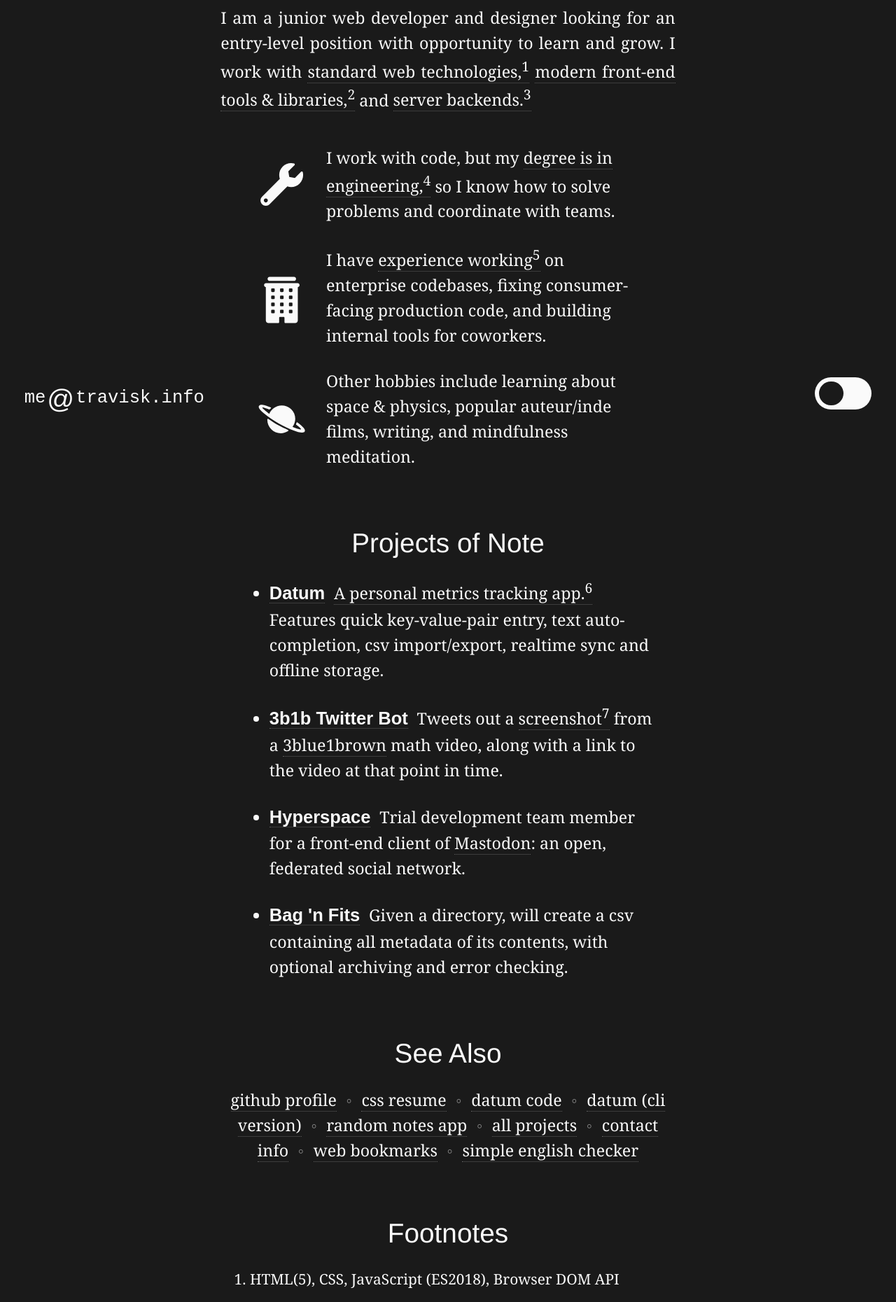
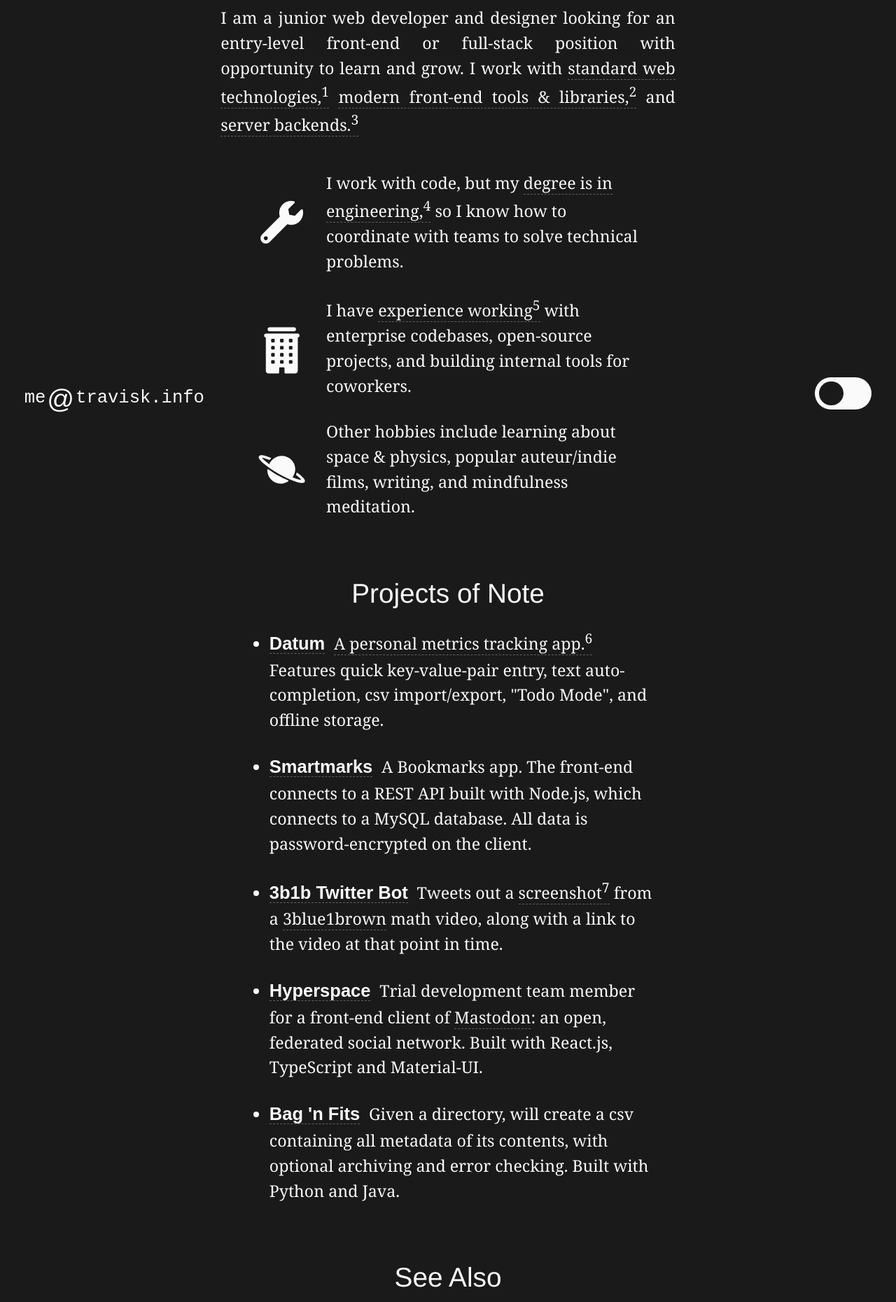
Before and after one commit to tdkohlbeck/hire.travisk.info, a React (Create React App) app: page / in a window 1280 px wide. Shown: the part 180-2040 px from the top of the page at 70% size. Built offline with nearby package versions, Linux system fonts and the light colour scheme.

Commit message:
updates copy, adds smartmarks project

```diff
--- a/src/App.css
+++ b/src/App.css
@@ -25,7 +25,7 @@ body,
 
 a {
 	color: var(--color);
-	border-bottom: 1px dotted hsla(0, 0%, 50%, 0.67);
+	border-bottom: 1px dashed hsla(0, 0%, 50%, 0.67);
 	text-decoration: none;
 }
 
--- a/src/App.js
+++ b/src/App.js
@@ -5,19 +5,23 @@ import { ReactComponent as OfficeIcon } from './office.svg'
 import { ReactComponent as PlanetIcon } from './planet.svg'
 
 const personal_blurb =
-	'Other hobbies include learning about space & physics, popular auteur/inde films, writing, and mindfulness meditation.'
+	'Other hobbies include learning about space & physics, popular auteur/indie films, writing, and mindfulness meditation.'
 const bag_n_fits_blurb =
-	'Given a directory, will create a csv containing all metadata of its contents, with optional archiving and error checking.'
+	'Given a directory, will create a csv containing all metadata of its contents, with optional archiving and error checking. Built with Python and Java.'
 
 // other links
 const other_links = [
 	{
 		text: 'github profile',
-		url: 'http://github.com/travisk-codes',
+		url: 'https://github.com/travisk-codes',
+	},
+	{
+		text: 'linkedin profile',
+		url: 'https://www.linkedin.com/in/travisk-works/'
 	},
 	{
 		text: 'css resume',
-		url: 'http://travisk.info/resume?noheader',
+		url: 'https://travisk.info/resume?noheader',
 	},
 	{
 		text: 'datum code',
@@ -34,20 +38,20 @@ const other_links = [
 			'https://github.com/travisk-codes/react-random-notes',
 	},
 	{
-		text: 'all projects',
-		url: 'http://travisk.info/projects?noheader',
-	},
-	{
-		text: 'contact info',
-		url: 'http://travisk.info/contact?noheader',
-	},
-	{
 		text: 'web bookmarks',
-		url: 'http://travisk.info/links?noheader',
+		url: 'https://travisk.info/links?noheader',
 	},
 	{
 		text: 'simple english checker',
 		url: 'https://simple-english-checker.netlify.com',
+	},
+	{
+		text: 'all projects',
+		url: 'https://travisk.info/projects?noheader',
+	},
+	{
+		text: 'contact info',
+		url: 'https://travisk.info/contact?noheader',
 	},
 ]
 
@@ -91,6 +95,7 @@ function App() {
 				const number = e.target.href.split('').pop()
 				let footnote = document.getElementById(number)
 				footnote.style.fontWeight = 'bold'
+				footnote.style.fontSize = '1.25em'
 			})
 		})
 	})
@@ -99,7 +104,7 @@ function App() {
 			<header>Hi, I'm Travis.</header>
 			<main>
 				I am a junior web developer and designer looking for
-				an entry-level position with opportunity to learn
+				an entry-level front-end or full-stack position with opportunity to learn
 				and grow. I work with{' '}
 				<a className='footnote' href='#1'>
 					standard web technologies,<sup>1</sup>
@@ -121,8 +126,7 @@ function App() {
 							<a className='footnote' href='#4'>
 								degree is in engineering,<sup>4</sup>
 							</a>{' '}
-							so I know how to solve problems and coordinate
-							with teams.
+							so I know how to coordinate with teams to solve technical problems.
 						</span>
 					</li>
 					<li>
@@ -132,8 +136,7 @@ function App() {
 							<a className='footnote' href='#5'>
 								experience working<sup>5</sup>
 							</a>{' '}
-							on enterprise codebases, fixing
-							consumer-facing production code, and building
+							with enterprise codebases, open-source projects, and building
 							internal tools for coworkers.
 						</span>
 					</li>
@@ -158,9 +161,18 @@ function App() {
 						<a className='footnote' href='#6'>
 							A personal metrics tracking app.<sup>6</sup>
 						</a>{' '}
-						Features quick key-value-pair entry, text
-						auto-completion, csv import/export, realtime
-						sync and offline storage.
+						Features quick key-value-pair entry, text auto-completion, csv import/export, "Todo Mode", and offline storage.
+					</li>
+					<li>
+						<a
+							target='_blank'
+							rel='noopener noreferrer'
+							href='http://travisk.info/smartmarks'
+							className='project-title'
+						>
+							Smartmarks
+						</a>
+						A Bookmarks app. The front-end connects to a REST API built with Node.js, which connects to a MySQL database. All data is password-encrypted on the client.
 					</li>
 					<li>
 						<a
@@ -191,7 +203,7 @@ function App() {
 						>
 							Hyperspace
 						</a>
-						Trial development team member for a front-end client of <a href='https://joinmastodon.org/'>Mastodon</a>: an open, federated social network.
+						Trial development team member for a front-end client of <a href='https://joinmastodon.org/'>Mastodon</a>: an open, federated social network. Built with React.js, TypeScript and Material-UI.
 					</li>
 					<li>
 						<a
@@ -229,7 +241,7 @@ function App() {
 						API
 					</li>
 					<li className='footnote' id='2'>
-						React.js, TypeScript, DevTools, Grid/Flexbox
+						React.js, TypeScript, Chrome/Firefox DevTools, Material-UI
 					</li>
 					<li className='footnote' id='3'>
 						GNU+Linux, Bash, Nginx, MySQL, Node.js, Python
@@ -268,6 +280,7 @@ function App() {
 						<a href='https://github.com/travisk-codes/local-video-capture'>
 							local-video-capture
 						</a>
+						{' '}using Node.js, the Twitter developer API and "Puppeteer", a headless Chrome library.
 					</li>
 				</ol>
 			</footer>
```
